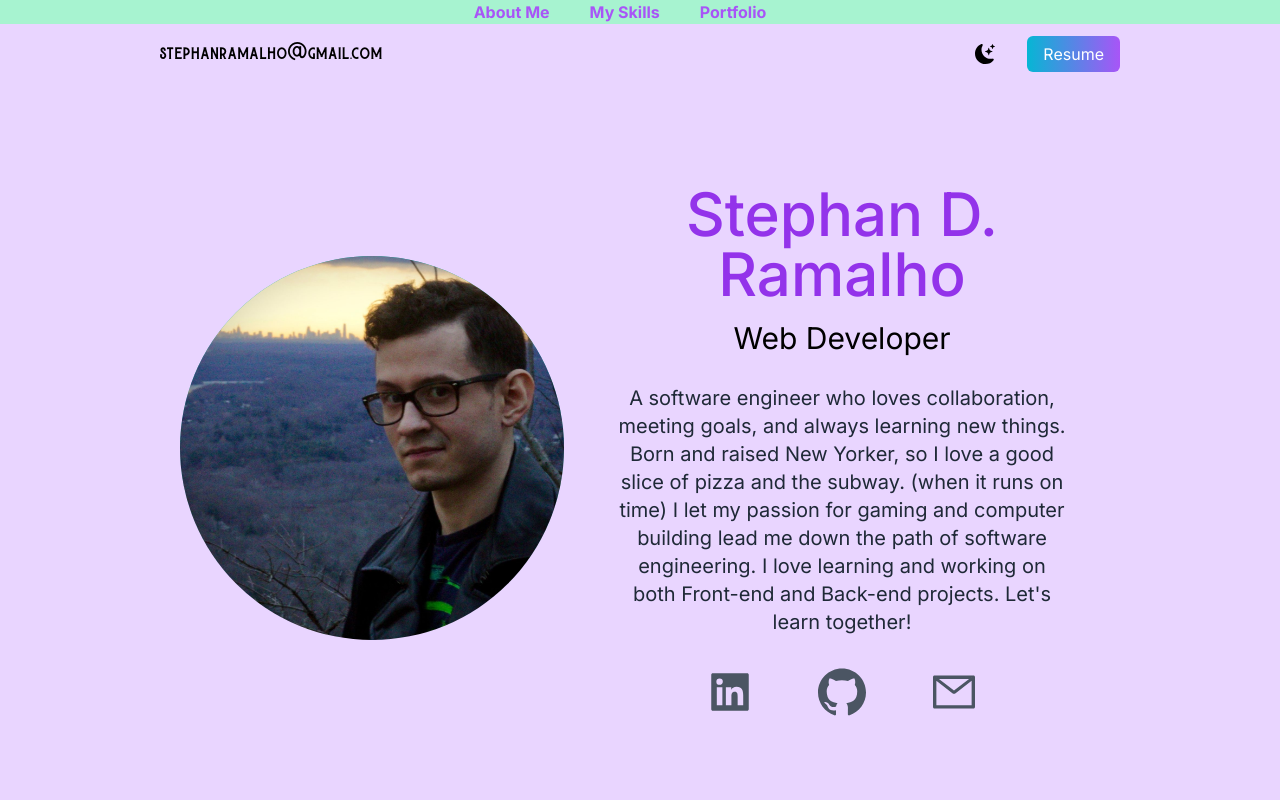
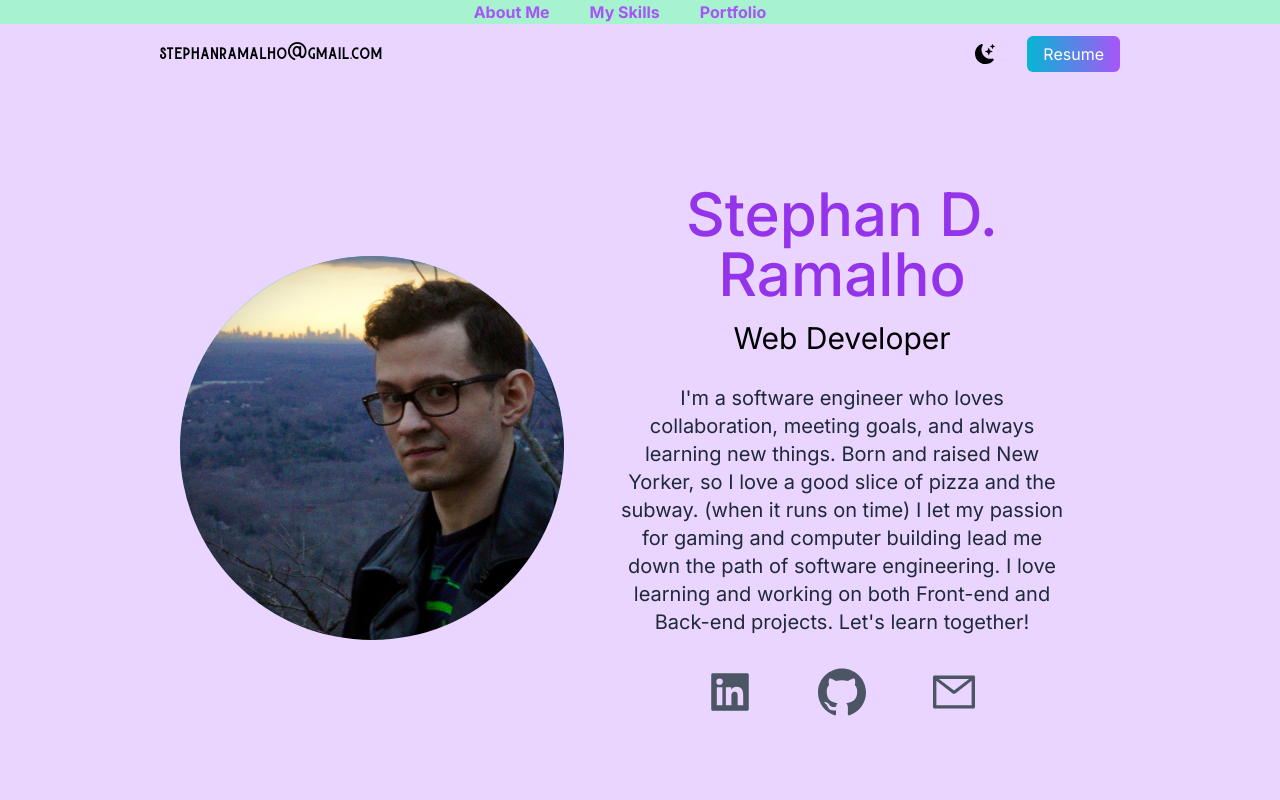
Before and after one commit to sramalho94/Bun_Portfolio, a Next.js app: page / in a window 1280 px wide. Shown: the top 800 px of the page. Built offline with nearby package versions, Linux system fonts and the light colour scheme.

Commit message:
updated AboutMe

```diff
--- a/src/components/AboutMe.tsx
+++ b/src/components/AboutMe.tsx
@@ -46,7 +46,7 @@ const AboutMe = ({ showEmailForm, toggleEmailForm, darkMode }: Props) => {
           Web Developer
         </h3>
         <p className="text-lg py-5 leading-8 text-gray-800 md:text-xl mx-auto max-w-md dark:text-white">
-          A software engineer who loves collaboration, meeting goals, and always
+          I'm a software engineer who loves collaboration, meeting goals, and always
           learning new things. Born and raised New Yorker, so I love a good
           slice of pizza and the subway. (when it runs on time) I let my passion
           for gaming and computer building lead me down the path of software
```
